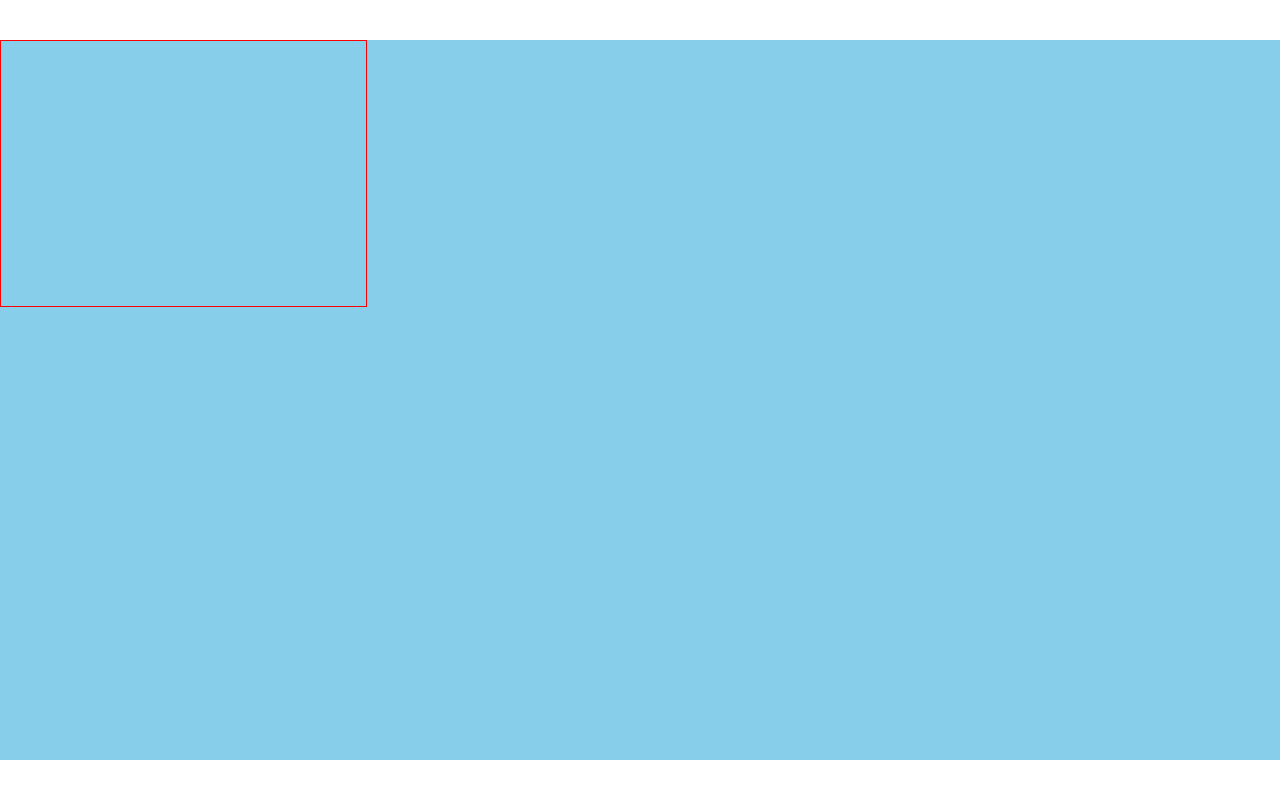
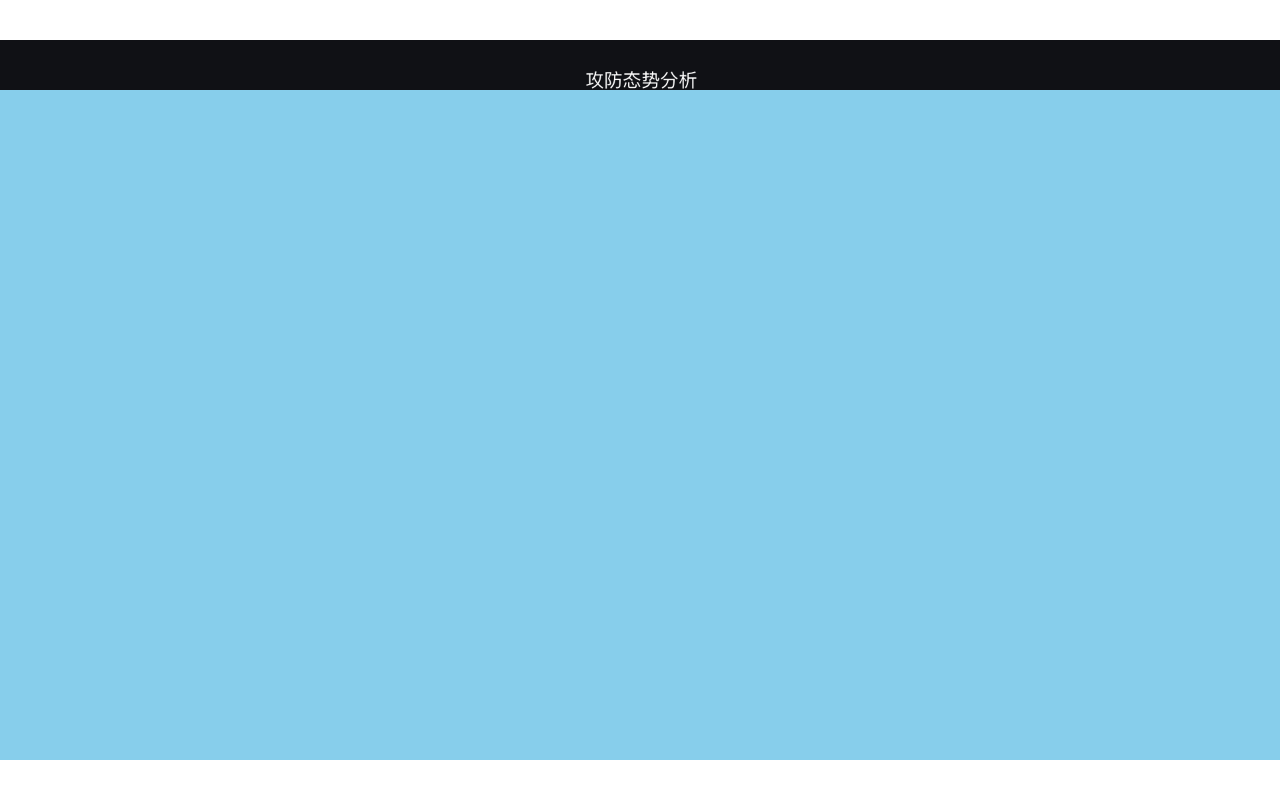
Before and after one commit to Yand-hi/react-echarts, a React (Vite) app: page /#/ in a window 1280 px wide. Built offline with nearby package versions, Linux system fonts and the light colour scheme.

Commit message:
add header

```diff
--- /dev/null
+++ b/src/custom.d.ts
@@ -0,0 +1,4 @@
+declare module "*.png" {
+    const value: any;
+    export = value;
+ }
--- a/src/pages/home.scss
+++ b/src/pages/home.scss
@@ -1,9 +1,10 @@
 @import "../shared/helper";
 
-.left-top {
-    width: px(550);
-    height: px(400);
-    border: 1px solid red;
+.home {
+    header {
+        height: px(75);
+        background-size: cover;
+    }
 }
 
 
--- a/src/pages/home.tsx
+++ b/src/pages/home.tsx
@@ -1,10 +1,11 @@
 import React from 'react';
 import './home.scss';
+import header from '../images/header.png'
 
 export const Home = () => {
   return (
-    <div>
-      <div className='left-top'></div>
+    <div className='home'>
+      <header style={{ backgroundImage: `url(${header})` }} />
     </div>
   );
 };
```
Also changed, not shown: src/images/header.png (added).
